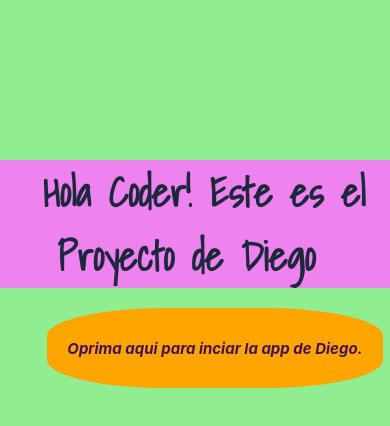
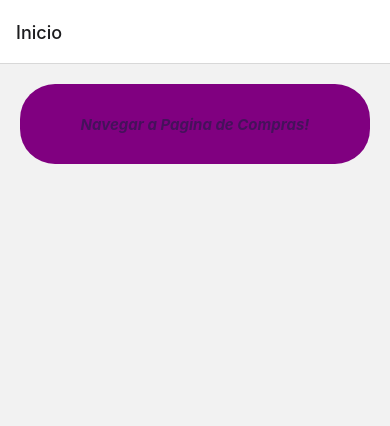
Before and after one commit to astorgadiego/proyecto-app-dev, a React Native app: screen /Inicio in a window 390 px wide. Shown: the top 426 px of the page. Built offline with nearby package versions, Linux system fonts and the light colour scheme.

Commit message:
Tercera Entrega, le agregue la Navegacion a la App

```diff
--- a/App.js
+++ b/App.js
@@ -1,4 +1,4 @@
-import { StyleSheet, View } from 'react-native';
+import { StyleSheet, View,Text } from 'react-native';
 
 import { useState } from 'react';
 import { useFonts } from 'expo-font';
@@ -9,7 +9,9 @@ import MyHeader from './src/components/Header/';
 
 import Compra from './src/screens/Compra/Compra';
 
-import Inicio from './src/screens/Presentacion/Inicio';
+import Inicio from './src/screens/Inicio/Inicio';
+import NavegacionApp from './src/navigation/NavegacionApp';
+
 //-----------------------------------------------------
 
 export default function App() {
@@ -39,19 +41,24 @@ export default function App() {
   let content = <Inicio propAcceso={ handlerAcceso } />;
 
   if ( acceso ) {
+
     content=<Compra/>
+
+
   }
 
 
   return (
-    <View style={styles.container}>
+    // <View style={styles.container}>
 
-      <MyHeader titulo={'Hola Coder! Este es el Proyecto de Diego'} otrosEstilos={styles.headerCointainer}></MyHeader>
+    //   <MyHeader titulo={'Hola Coder! Este es el Proyecto de Diego'} otrosEstilos={styles.headerCointainer}></MyHeader>
 
-      {content}
+    //   {content}
 
 
-    </View>
+    // </View>
+    <NavegacionApp/>
+
   );
 }
 
--- a/app.json
+++ b/app.json
@@ -3,7 +3,7 @@
     "name": "Proyecto_Diego_Astorga",
     "slug": "Proyecto_Diego_Astorga",
     "version": "1.0.0",
-    "orientation": "portrait",
+    "orientation": "",
     "icon": "./assets/icon.png",
     "userInterfaceStyle": "light",
     "splash": {
--- /dev/null
+++ b/src/navigation/NavegacionApp.jsx
@@ -0,0 +1,27 @@
+import { StyleSheet, Text, View } from 'react-native'
+import React from 'react'
+import { NavigationContainer } from '@react-navigation/native'
+import { createNativeStackNavigator } from '@react-navigation/native-stack'
+
+
+import Inicio from '../screens/Inicio/Inicio'
+import Compra from '../screens/Compra/Compra'
+
+
+const NavegacionApp = () => {
+
+    const Mystack = createNativeStackNavigator ()
+
+    return (
+    <NavigationContainer>
+        <Mystack.Navigator initialRouteName='Inicio' >
+            <Mystack.Screen name='Inicio' component={ Inicio }></Mystack.Screen>
+            <Mystack.Screen name='Compra' component={ Compra }></Mystack.Screen>
+        </Mystack.Navigator>
+    </NavigationContainer>
+  )
+}
+
+export default NavegacionApp
+
+const styles = StyleSheet.create({})
--- a/src/screens/Compra/styles.js
+++ b/src/screens/Compra/styles.js
@@ -4,6 +4,7 @@ import colors from "../../constants/colors";
 
 const styles = StyleSheet.create({
   pantallaContainer:{
+    flex:1,
     backgroundColor:"brown",
     alignItems:"center"
 
--- /dev/null
+++ b/src/screens/Inicio/Inicio.jsx
@@ -0,0 +1,18 @@
+import { View, Text, TouchableOpacity } from 'react-native'
+import React from 'react'
+import styles from './styles'
+
+const Inicio = ({ propAcceso, navigation }) => {
+  return (
+    <View>
+      {/* <TouchableOpacity style={styles.botonInicio} onPress={ () => propAcceso() }>
+        <Text style={styles.textoInicio} >Oprima aqui para inciar la app de Diego (Switch).</Text>
+      </TouchableOpacity> */}
+      <TouchableOpacity style={styles.botonNavegacion} onPress={ () => navigation.navigate("Compra") }>
+        <Text style={styles.textoInicio} >Navegar a Pagina de Compras!</Text>
+      </TouchableOpacity>
+    </View>
+  )
+}
+
+export default Inicio
--- a/src/screens/Presentacion/styles.js
+++ b/src/screens/Inicio/styles.js
@@ -6,7 +6,7 @@ const styles = StyleSheet.create( {
     botonInicio: {
         backgroundColor:"orange",
         margin:20,
-        borderRadius:"35%",
+        borderRadius:35,
         height:80,
         width:"100%",
         justifyContent:"center",
@@ -18,6 +18,15 @@ const styles = StyleSheet.create( {
         textAlign:"center",
         fontWeight:"bold",
         color: colors.botonInicio
+    },
+    botonNavegacion:{
+        backgroundColor:"purple",
+        margin:20,
+        borderRadius:35,
+        height:80,
+
+        justifyContent:"center",
+        alignItems: 'center',
     }
 
  } )
--- a/src/screens/Presentacion/Inicio.jsx
+++ /dev/null
@@ -1,15 +0,0 @@
-import { View, Text, TouchableOpacity } from 'react-native'
-import React from 'react'
-import styles from './styles'
-
-const Inicio = ({ propAcceso }) => {
-  return (
-    <View>
-      <TouchableOpacity style={styles.botonInicio} onPress={ () => propAcceso() }>
-        <Text style={styles.textoInicio} >Oprima aqui para inciar la app de Diego.</Text>
-      </TouchableOpacity>
-    </View>
-  )
-}
-
-export default Inicio
```
Also changed, not shown: package.json (+6 -2 lines), 1 other file (tests, documents, lock files or other folders).
